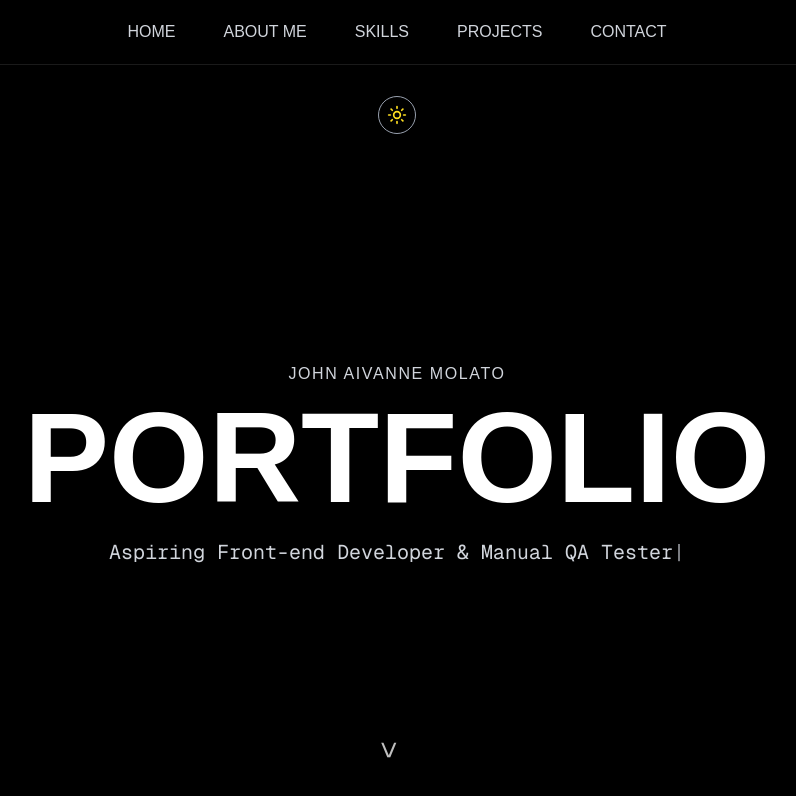
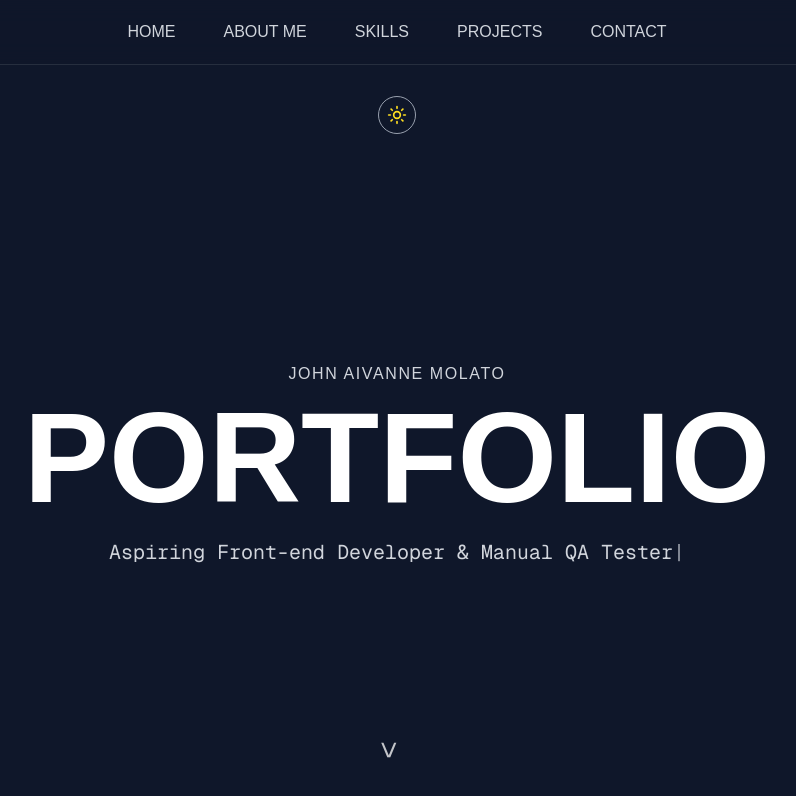
Before and after one commit to aybanmola22y/aivanne-mola2, a Next.js app: page / in a window 1280 px wide. Shown: the top 796 px of the page, without its empty margins (243-1039 px from the left). Built offline with nearby package versions, Linux system fonts and the light colour scheme.

Commit message:
bagong background color

```diff
--- a/src/app/page.tsx
+++ b/src/app/page.tsx
@@ -22,7 +22,6 @@ export default function Home() {
 
   useEffect(() => {
     const speed = isDeleting ? 50 : 100;
-
     const timeout = setTimeout(() => {
       if (isDeleting) {
         setDisplayedText((prev) => prev.slice(0, -1));
@@ -55,11 +54,13 @@ export default function Home() {
       <main
         id="home"
         className={`${
-          darkMode ? 'bg-black text-white' : 'bg-white text-black'
+          darkMode ? 'bg-[#0f172a] text-white' : 'bg-white text-black'
         } min-h-screen flex flex-col items-center justify-center px-4 relative transition-colors duration-500`}
       >
         {/* Desktop Header */}
-        <header className="hidden md:block absolute top-0 w-full z-50 border-b border-white/10 backdrop-blur-md">
+        <header className={`hidden md:block absolute top-0 w-full z-50 border-b border-white/10 backdrop-blur-md ${
+          darkMode ? 'bg-[#0f172a]/80' : ''
+        }`}>
           <div className="max-w-7xl mx-auto px-4 py-4">
             <motion.nav
               initial={{ opacity: 0, y: -10 }}
@@ -95,7 +96,7 @@ export default function Home() {
         <header
           className={`md:hidden fixed top-0 left-0 right-0 z-50 px-4 py-3 border-b ${
             darkMode
-              ? 'bg-black/90 border-white/10'
+              ? 'bg-[#0f172a]/90 border-white/10'
               : 'bg-white/90 border-black/10'
           }`}
         >
@@ -142,7 +143,7 @@ export default function Home() {
                 exit={{ x: '100%' }}
                 transition={{ type: 'tween', duration: 0.3 }}
                 className={`absolute right-0 top-0 h-full w-64 ${
-                  darkMode ? 'bg-gray-900' : 'bg-white'
+                  darkMode ? 'bg-[#1e293b]' : 'bg-white'
                 } shadow-xl pt-20`}
                 onClick={(e) => e.stopPropagation()}
               >
```
